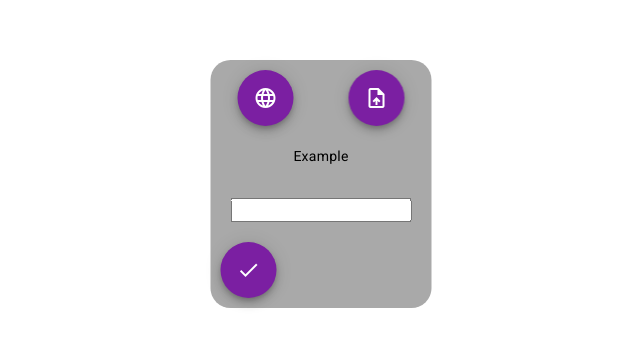
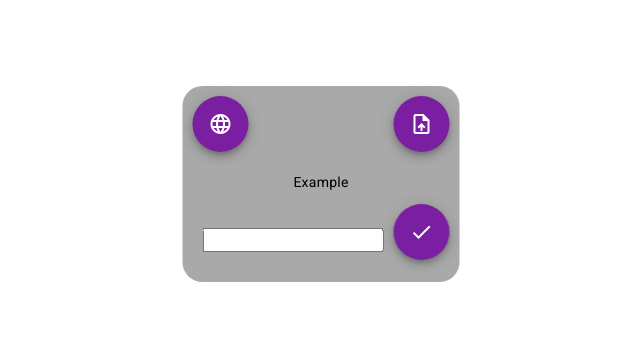
Before and after one commit to Sztuqas/worrds, an Angular app: page / in a window 1280 px wide. Shown: the part 216-562 px from the top of the page, without its empty margins (319-959 px from the left). Built offline with nearby package versions, Linux system fonts and the light colour scheme.

Commit message:
styling in css v2

```diff
--- a/src/app/app.component.css
+++ b/src/app/app.component.css
@@ -7,49 +7,46 @@
 
 .container{
   display: flex;
-  flex-direction: column;
-  align-items: center;
+  flex-direction:column;
+  align-content: center;
+  justify-content: center;
   position: absolute;
   top: 50%;
   left: 50%;
   transform: translate(-50%,-50%);
   max-width: 1200px;
   background-color: darkgrey;
-  box-sizing: content-box;
   border-radius: 20px;
+
 }
 .nav{
   display:flex;
-  width: 100%;
   flex-direction: row;
-  justify-content: space-around;
-  box-sizing: content-box;
+  justify-content: space-between;
   padding: 10px;
+
 }
 .word{
 padding: 10px;
+  display: flex;
 }
 
-.interfaceContainer{
-display: flex;
-  justify-items: center;
-  flex-direction: column;
+
+
+.displayWord{
+text-align: center;
 }
 
-.displayWord{
-  display: flex;
-  justify-content: center;
-}
+
 .inputWord{
-  display: flex;
-  justify-items: center;
   line-height: 20px;
   margin: 20px 10px;
 }
-.doneButton{
+
+
+.doneButton1{
   padding: 10px;
-  display: flex;
-  justify-content: center;
-  align-content: center;
-  align-items: center;
+
+
+
 }
--- a/src/app/app.component.html
+++ b/src/app/app.component.html
@@ -8,13 +8,13 @@
 
 
 
-<main class="word">
+<div class="word">
   <div class="interfaceContainer">
     <p class="displayWord">Example</p>
     <input type="text" class="inputWord">
-    <button mat-fab color="primary" class="doneButton">
+    <button  mat-fab color="primary"  class="doneButton1" >
       <mat-icon>done</mat-icon>
     </button>
   </div>
-</main>
 </div>
+</div>
```
